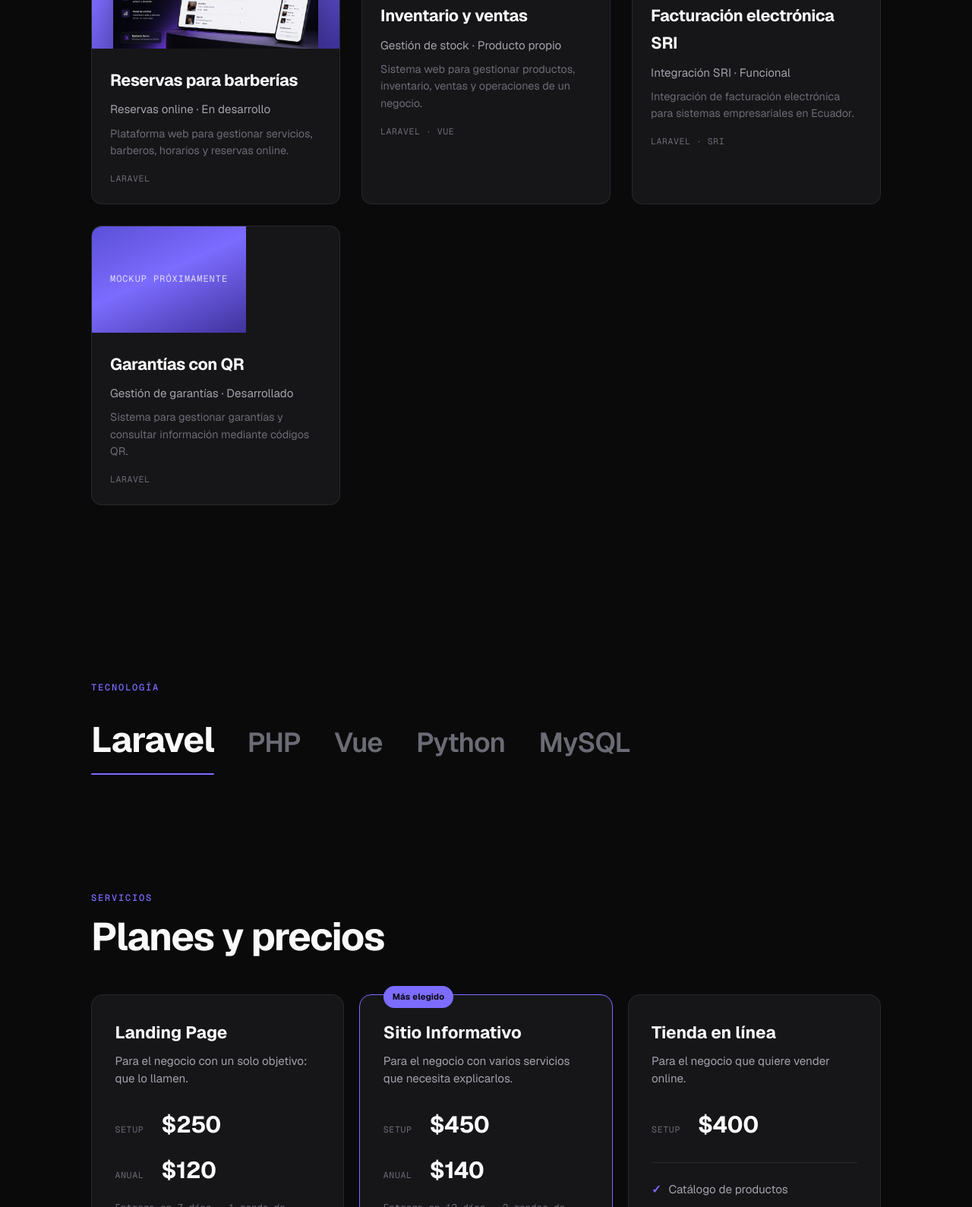
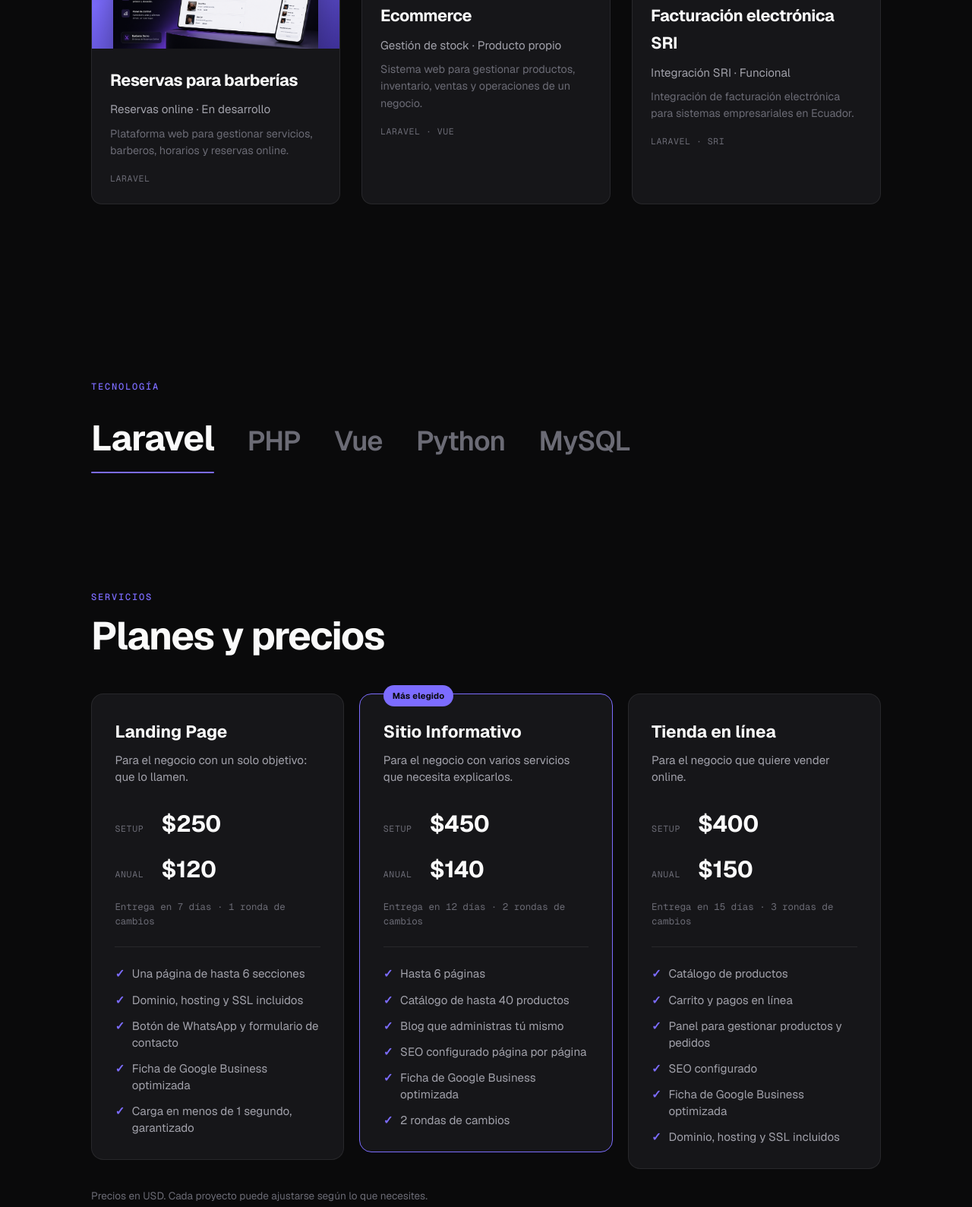
Before and after one commit to darkmariod/Astro, an Astro site: page / in a window 1280 px wide. Shown: the part 1211-2800 px from the top of the page at 76% size. Built offline with nearby package versions, Linux system fonts and the light colour scheme; Astro itself is replaced by a stand-in of ours.

Commit message:
content: ajustes del cliente (precios tienda, ecommerce, hero, footer)

```diff
--- a/src/components/landing/Footer.astro
+++ b/src/components/landing/Footer.astro
@@ -12,7 +12,6 @@ const year = new Date().getFullYear();
 
     <nav class="footer__nav" aria-label="Footer">
       <a href="#projects" class="footer__link">Proyectos</a>
-      <a href="#sobre-mi" class="footer__link">Sobre mí</a>
       <a href="#contacto" class="footer__link">Contacto</a>
     </nav>
 
--- a/src/components/landing/Hero.astro
+++ b/src/components/landing/Hero.astro
@@ -5,7 +5,7 @@ const WHATSAPP_URL =
 
 <section class="hero" id="home">
   <div class="container hero__inner">
-    <p class="hero__eyebrow reveal">Desarrollo de software · Laravel</p>
+    <p class="hero__eyebrow reveal">Desarrollo de software ·</p>
 
     <h1 class="display-xl hero__title reveal">
       Software para <span class="gradient-text">negocios reales.</span>
--- a/src/components/landing/Pricing.astro
+++ b/src/components/landing/Pricing.astro
@@ -28,6 +28,7 @@ const plans = [
       'Catálogo de hasta 40 productos',
       'Blog que administras tú mismo',
       'SEO configurado página por página',
+      'Ficha de Google Business optimizada',
       '2 rondas de cambios',
     ],
   },
@@ -35,13 +36,15 @@ const plans = [
     name: 'Tienda en línea',
     for: 'Para el negocio que quiere vender online.',
     setup: '$400',
-    anual: '',
-    delivery: '',
+    anual: '$150',
+    delivery: 'Entrega en 15 días · 3 rondas de cambios',
     featured: false,
     features: [
       'Catálogo de productos',
       'Carrito y pagos en línea',
       'Panel para gestionar productos y pedidos',
+      'SEO configurado',
+      'Ficha de Google Business optimizada',
       'Dominio, hosting y SSL incluidos',
     ],
   },
--- a/src/components/landing/Projects.astro
+++ b/src/components/landing/Projects.astro
@@ -16,7 +16,7 @@ const projects = [
     demo: '',
   },
   {
-    title: 'Inventario y ventas',
+    title: 'Ecommerce',
     category: 'Gestión de stock · Producto propio',
     tech: ['Laravel', 'Vue'],
     short: 'Sistema web para gestionar productos, inventario, ventas y operaciones de un negocio.',
@@ -32,16 +32,6 @@ const projects = [
     short: 'Integración de facturación electrónica para sistemas empresariales en Ecuador.',
     detail:
       'Integración de facturación electrónica del SRI dentro de sistemas empresariales, para emitir comprobantes válidos directamente desde el software del negocio.',
-    image: null,
-    demo: '',
-  },
-  {
-    title: 'Garantías con QR',
-    category: 'Gestión de garantías · Desarrollado',
-    tech: ['Laravel'],
-    short: 'Sistema para gestionar garantías y consultar información mediante códigos QR.',
-    detail:
-      'Sistema para registrar y administrar garantías. Cada producto lleva un código QR que permite consultar su información y estado de garantía al instante.',
     image: null,
     demo: '',
   },
```
